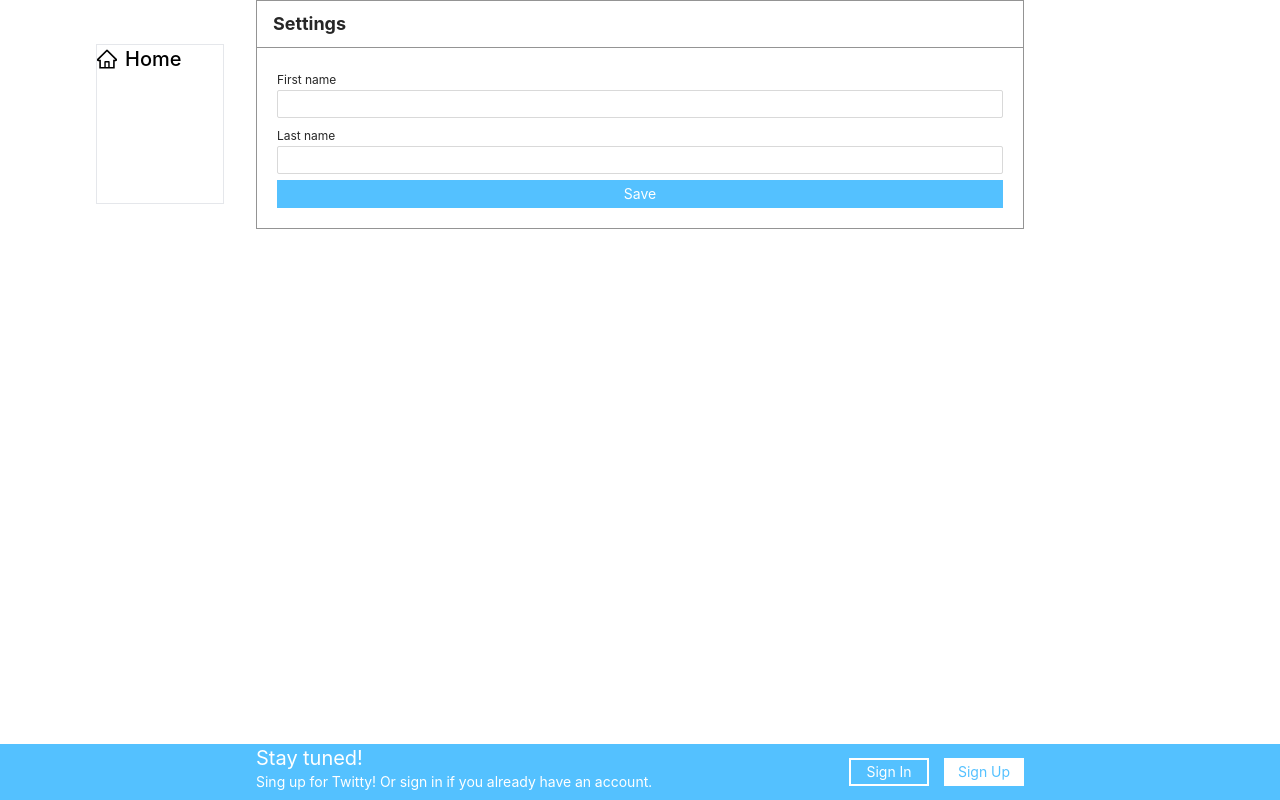
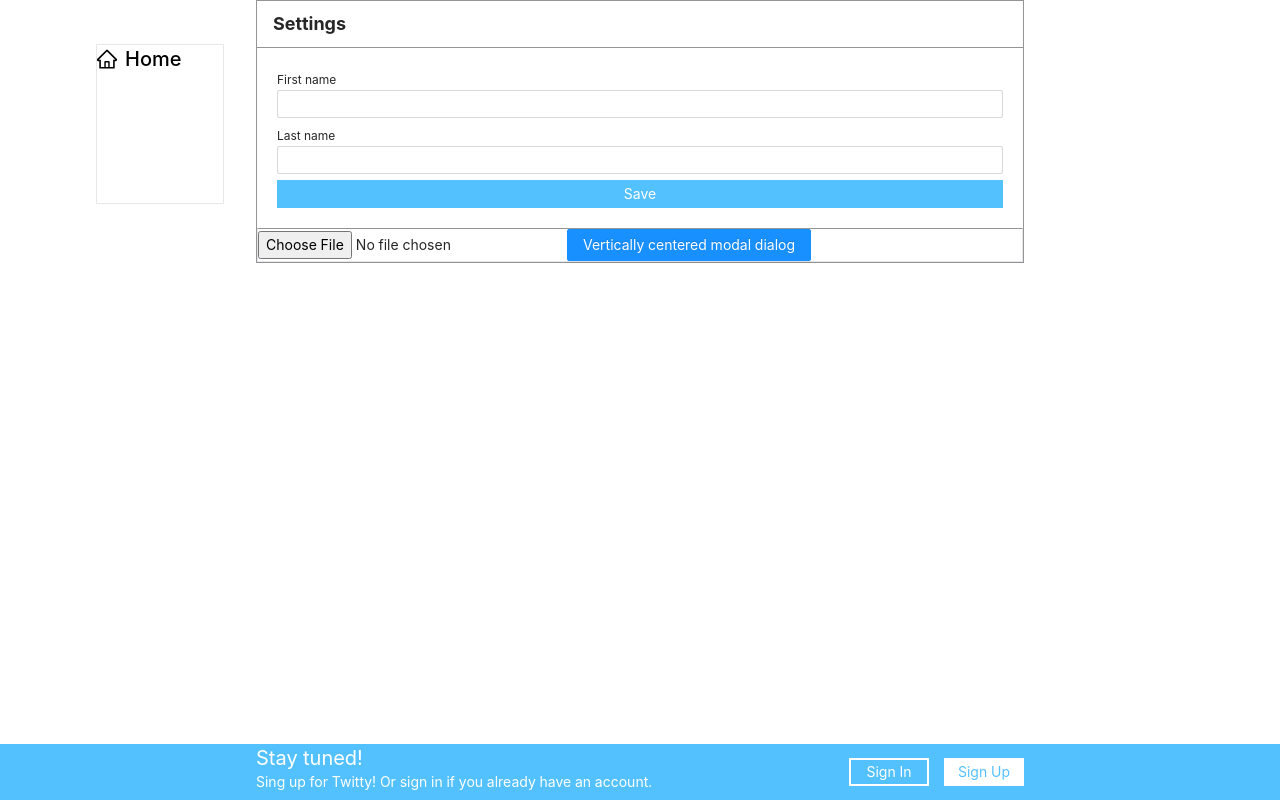
Before and after one commit to ybbt/rezet_project_Front, a Next.js app: page /settings in a window 1280 px wide. Built offline with nearby package versions, Linux system fonts and the light colour scheme; no server answers.

Commit message:
робота над settings

```diff
--- a/components/MainMenu/index.js
+++ b/components/MainMenu/index.js
@@ -47,7 +47,7 @@ export function MainMenu(/* { isAuth } */) {
                     </Space>
                 </a>
             </Link>
-            <Link href="#">
+            <Link href="/settings">
                 <a className="text-black">
                     <Space>
                         <SettingOutlined />
--- a/hooks/useErrorStore.js
+++ b/hooks/useErrorStore.js
@@ -14,11 +14,16 @@ export default function useErrorStore() {
     } = useSelector((state) => state.errorReducer);
 
     // const dispatch = useDispatch();
+
+    useEffect(
+        () => {
+            errorStore &&
+                message.error({
+                    content: `${serverResponseStore || errorMessageStore}`,
+                    duration: 5,
+                });
+            // dispatch(clearErrorRedux());
+        } /* [errorStore] */
+    );
     return statusStore;
-
-    useEffect(() => {
-        errorStore &&
-            message.error(`${serverResponseStore || errorMessageStore}`);
-        // dispatch(clearErrorRedux());
-    }, [errorStore]);
 }
--- a/pages/login.js
+++ b/pages/login.js
@@ -10,7 +10,7 @@ import Router from "next/router";
 
 import Link from "next/link";
 
-import { useDispatch } from "react-redux";
+import { useDispatch, useSelector } from "react-redux";
 
 import SignLayout from "../components/SignLayout";
 import AuthorizationElement from "../components/AuthorizationElement";
@@ -18,6 +18,9 @@ import { loginRedux } from "../redux/actions/authorizationActions.js";
 
 export default function Login(errors, touched) {
     const dispatch = useDispatch();
+
+    const stateStore = useSelector((state) => state);
+    console.log(stateStore, "state in login");
 
     async function handleSubmitData({ login, password }, { resetForm }) {
         dispatch(loginRedux(login, password, resetForm));
--- a/pages/settings.js
+++ b/pages/settings.js
@@ -1,17 +1,41 @@
 import { PageLayout } from "../components/PageLayout";
+import { UserWrapper } from "../components/UserWrapper";
 import "antd/dist/antd.css";
 import axiosConfigured from "../libs/axiosInstance"; //! прибрати
 
 import AuthorizationElement from "../components/AuthorizationElement";
 import { Formik, Form } from "formik";
 
+import { Modal, Button } from "antd";
+
+import { /*  useEffect,  */ useState } from "react";
+
+import { useSelector /* , useDispatch */ } from "react-redux";
+
 export default function Settings() {
-    async function handleSubmitData({ first_name, last_name }) {
+    const [file, setFile] = useState("");
+    const [imagePreviewUrl, setImagePreviewUrl] = useState(null);
+    const [modalVisible, setModalVisible] = useState(false);
+
+    const { signedUser: signedUserStore } = useSelector(
+        (state) => state.authReducer
+    );
+
+    async function handleSubmitData({ firstName, lastName }) {
+        let formData = new FormData();
+        formData.append("avatar", file);
+        formData.append("first_name", firstName);
+        formData.append("last_name", lastName);
         try {
-            const result = await axiosConfigured.post("/me", {
-                first_name,
-                last_name,
-            });
+            const result = await axiosConfigured.post(
+                "/me",
+                formData
+                //     {
+                //     first_name: firstName,
+                //     last_name: lastName,
+                //     avatar: file,
+                // }
+            );
 
             // const response = result.data;
 
@@ -25,29 +49,52 @@ export default function Settings() {
         }
     }
 
+    function handleImageChange(e) {
+        console.log("handleImageChange");
+        e.preventDefault();
+
+        let formFile = e.target.files[0];
+
+        setFile(formFile);
+
+        // --- Для відображення превью
+        let reader = new FileReader();
+
+        reader.onloadend = () => {
+            setImagePreviewUrl(reader.result);
+        };
+
+        reader.readAsDataURL(formFile);
+        // ---
+    }
+
+    // function setModalVisible(modalVisible) {
+    //     setModalVisible({ modalVisible });
+    // }
+
     return (
         <>
             <header className="border border-[#949494] h-12 font-bold text-lg flex items-start justify-center pl-4 flex-col">
                 <span>Settings</span>
             </header>
-            <div className="p-5 border border-[#949494] border-t-0">
+            <div className=" border border-[#949494] border-t-0">
                 <Formik
                     initialValues={{
-                        login: "",
+                        firstName: "",
 
-                        password: "",
+                        lastName: "",
                     }}
                     // validationSchema={signinSchema}
                     onSubmit={handleSubmitData}
                 >
                     <Form>
-                        <div className="flex flex-col">
+                        <div className="flex flex-col p-5">
                             <AuthorizationElement
-                                formName="first_name"
+                                formName="firstName"
                                 title="First name"
                             />
                             <AuthorizationElement
-                                formName="last_name"
+                                formName="lastName"
                                 title="Last name"
                             />
                             <button
@@ -56,6 +103,33 @@ export default function Settings() {
                             >
                                 Save
                             </button>
+                        </div>
+                        <div className="border border-t-[#949494]">
+                            <input
+                                className="fileInput"
+                                type="file"
+                                name="avatar"
+                                onChange={(e) => handleImageChange(e)}
+                            />
+
+                            <Button
+                                type="primary"
+                                onClick={() => setModalVisible(true)}
+                            >
+                                Vertically centered modal dialog
+                            </Button>
+                            <Modal
+                                /* title="Vertically centered modal dialog" */
+                                centered
+                                keyboard
+                                footer={null}
+                                visible={modalVisible}
+                                // onOk={() => this.setModal2Visible(false)}
+                                onCancel={() => setModalVisible(false)}
+                                width={876}
+                            >
+                                <UserWrapper user={signedUserStore} />
+                            </Modal>
                         </div>
                     </Form>
                 </Formik>
```
